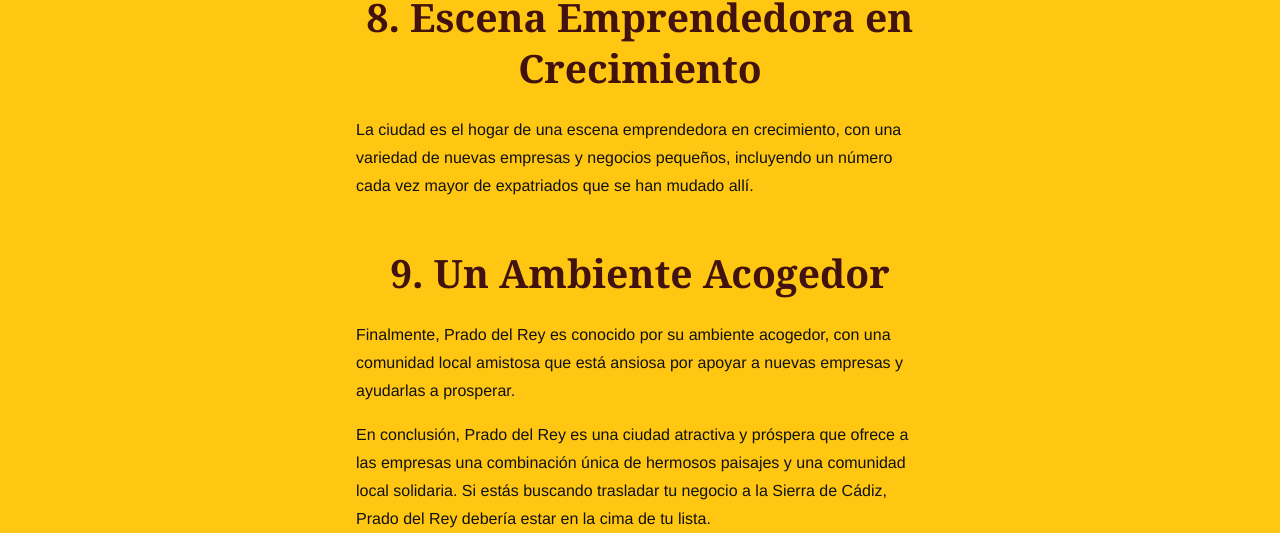
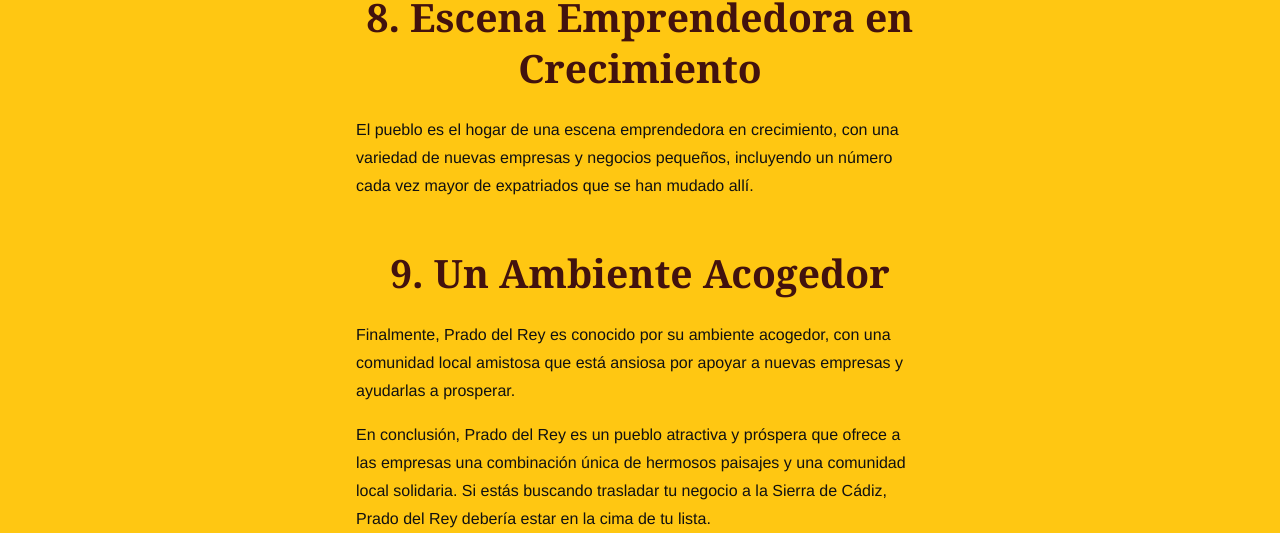
Before and after one commit to paddyohanlon/colmenacowork, a Jekyll site: the page built from _posts/2023-02-15-9-razones-por-las-que-prado-del-rey-es-el-mejor-pueblo-en-la-sierra-de-cádiz-para-ubicar-tu-pequeña-empresa.md, in a window 1280 px wide and 900 px high, scrolled down 4775 px. Shown: the part 139-672 px from the top of the window. Built offline with Jekyll 4.4.1, drawn with Linux system fonts in a browser that asks for light colours.

Commit message:
"pueblo" no ciudad

```diff
--- a/_posts/2023-02-15-9-razones-por-las-que-prado-del-rey-es-el-mejor-pueblo-en-la-sierra-de-cádiz-para-ubicar-tu-pequeña-empresa.md
+++ b/_posts/2023-02-15-9-razones-por-las-que-prado-del-rey-es-el-mejor-pueblo-en-la-sierra-de-cádiz-para-ubicar-tu-pequeña-empresa.md
@@ -94,10 +94,10 @@ La Colmena Coworking es un espacio de coworking rural con un ambiente amable, in
 
 ## 8. Escena Emprendedora en Crecimiento
 
-La ciudad es el hogar de una escena emprendedora en crecimiento, con una variedad de nuevas empresas y negocios pequeños, incluyendo un número cada vez mayor de expatriados que se han mudado allí.
+El pueblo es el hogar de una escena emprendedora en crecimiento, con una variedad de nuevas empresas y negocios pequeños, incluyendo un número cada vez mayor de expatriados que se han mudado allí.
 
 ## 9. Un Ambiente Acogedor
 
 Finalmente, Prado del Rey es conocido por su ambiente acogedor, con una comunidad local amistosa que está ansiosa por apoyar a nuevas empresas y ayudarlas a prosperar.
 
-En conclusión, Prado del Rey es una ciudad atractiva y próspera que ofrece a las empresas una combinación única de hermosos paisajes y una comunidad local solidaria. Si estás buscando trasladar tu negocio a la Sierra de Cádiz, Prado del Rey debería estar en la cima de tu lista.
+En conclusión, Prado del Rey es un pueblo atractiva y próspera que ofrece a las empresas una combinación única de hermosos paisajes y una comunidad local solidaria. Si estás buscando trasladar tu negocio a la Sierra de Cádiz, Prado del Rey debería estar en la cima de tu lista.
```
